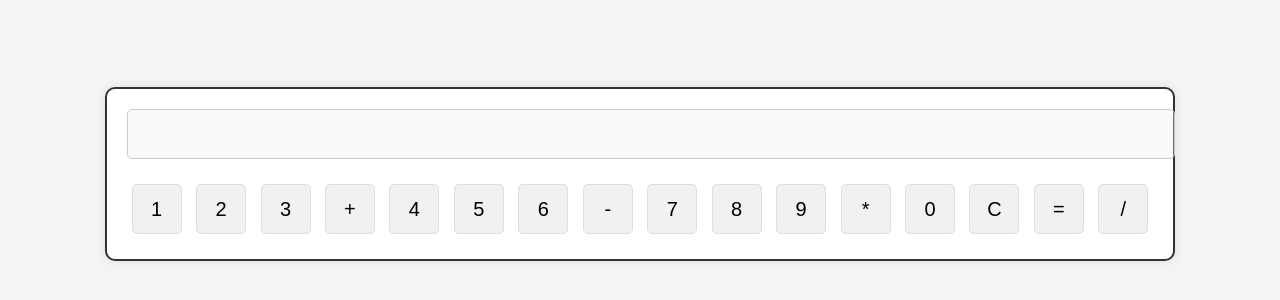
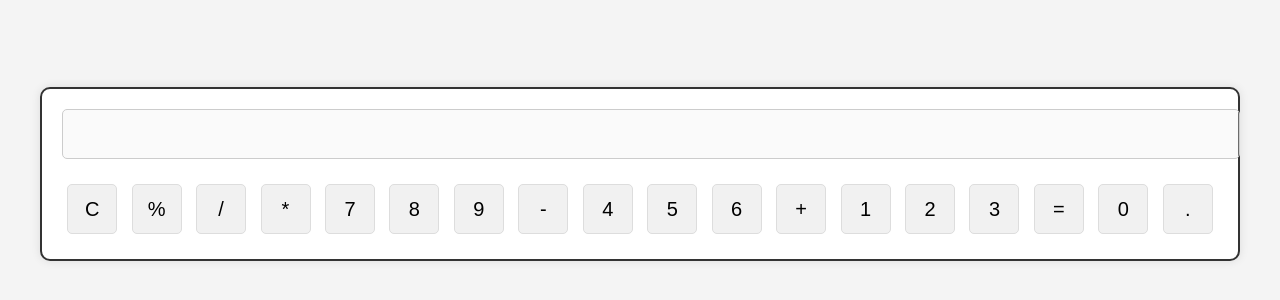
Before and after one commit to Kauan538/calculadora, a plain HTML site: page index.html in a window 1280 px wide. Shown: the part 226-526 px from the top of the page. Drawn offline with Linux system fonts and the light colour scheme.

Commit message:
Update index.html

```diff
--- a/index.html
+++ b/index.html
@@ -10,25 +10,28 @@
     <div class="calculator">
         <input type="text" id="display" disabled>
         <div class="buttons">
-            <button onclick="appendNumber(1)">1</button>
-            <button onclick="appendNumber(2)">2</button>
-            <button onclick="appendNumber(3)">3</button>
-            <button onclick="appendOperator('+')">+</button>
+            <button onclick="clearDisplay()">C</button>
+            <button onclick="appendOperator('%')">%</button>
+            <button onclick="appendOperator('/')">/</button>
+            <button onclick="appendOperator('*')">*</button>
+
+            <button onclick="appendNumber(7)">7</button>
+            <button onclick="appendNumber(8)">8</button>
+            <button onclick="appendNumber(9)">9</button>
+            <button onclick="appendOperator('-')">-</button>
 
             <button onclick="appendNumber(4)">4</button>
             <button onclick="appendNumber(5)">5</button>
             <button onclick="appendNumber(6)">6</button>
-            <button onclick="appendOperator('-')">-</button>
+            <button onclick="appendOperator('+')">+</button>
 
-            <button onclick="appendNumber(7)">7</button>
-            <button onclick="appendNumber(8)">8</button>
-            <button onclick="appendNumber(9)">9</button>
-            <button onclick="appendOperator('*')">*</button>
+            <button onclick="appendNumber(1)">1</button>
+            <button onclick="appendNumber(2)">2</button>
+            <button onclick="appendNumber(3)">3</button>
+            <button rowspan="2" class="equal" onclick="calculateResult()">=</button>
 
-            <button onclick="appendNumber(0)">0</button>
-            <button onclick="clearDisplay()">C</button>
-            <button onclick="calculateResult()">=</button>
-            <button onclick="appendOperator('/')">/</button>
+            <button onclick="appendNumber(0)" class="zero">0</button>
+            <button onclick="appendNumber('.')">.</button>
         </div>
     </div>
 
```
